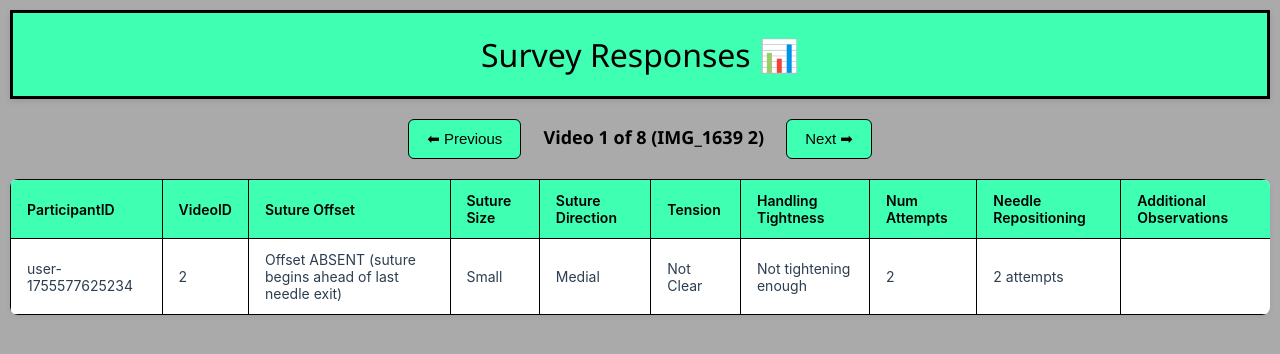
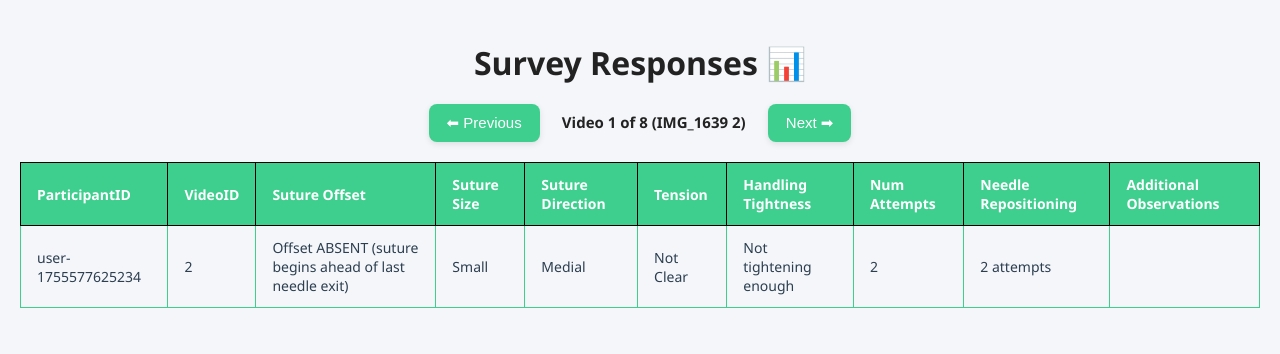
Before and after one commit to rbcabanks/RatingSutureForm, a website: page responses.html in a window 1280 px wide. Drawn offline with Linux system fonts and the light colour scheme.

Commit message:
Add files via upload

```diff
--- a/responses.html
+++ b/responses.html
@@ -5,26 +5,19 @@
   <meta charset="UTF-8">
   <title>Survey Responses 📊</title>
   <style>
-    html {
-      padding: 10px;
-    }
-
     body {
       font-family: "Segoe UI", Roboto, Arial, sans-serif;
       margin: 0;
-      background: #7575759c;
+      background: #f4f6f9;
       color: #333;
+      padding: 20px;
     }
 
     h1 {
       text-align: center;
-      padding: 20px;
-      margin: 0;
-      background: rgb(62, 255, 178);
-      color: black;
-      font-weight: 500;
-      box-shadow: 0 2px 6px rgba(0, 0, 0, 0.1);
-      border: 3px solid black;
+      margin-bottom: 20px;
+      font-weight: 600;
+      color: #222;
     }
 
     .controls {
@@ -33,40 +26,45 @@
     }
 
     button {
-      background: rgb(62, 255, 178);
-      color: black;
-      border: 1px solid black;
+      background: #3ecf8e;
+      color: white;
+      border: none;
       padding: 10px 18px;
       margin: 0 8px;
       font-size: 15px;
-      border-radius: 6px;
+      font-weight: 500;
+      border-radius: 8px;
       cursor: pointer;
-      transition: background 0.2s ease;
+      transition: background 0.2s ease, transform 0.15s ease;
+      box-shadow: 0 2px 6px rgba(0, 0, 0, 0.1);
     }
 
     button:hover {
-      background: #1b5fad;
+      background: #32b97c;
+      transform: translateY(-1px);
     }
 
     #pageInfo {
       display: inline-block;
       margin: 0 10px;
-      font-weight: 1000;
-      font-size: large;
-      color: #000000;
+      font-weight: 600;
+      font-size: 15px;
+      color: #222;
+    }
+
+    .table-container {
+      background: white;
+      border-radius: 10px;
+      overflow: hidden;
+      box-shadow: 0 3px 10px rgba(0, 0, 0, 0.08);
+      overflow-x: auto;
     }
 
     table {
       border-collapse: collapse;
       width: 100%;
-      margin-top: 20px;
-      font-family: "Inter", sans-serif;
       font-size: 14px;
       color: #2c3e50;
-      background: white;
-      box-shadow: 0 2px 6px rgba(0, 0, 0, 0.05);
-      border-radius: 8px;
-      overflow: hidden;
     }
 
     th,
@@ -76,32 +74,31 @@
     }
 
     th {
-      background: rgb(62, 255, 178);
-      ;
-      color: rgb(0, 0, 0);
+      background: #3ecf8e;
+      color: white;
       font-weight: 600;
-      border-bottom: 2px solid #e1e5ea;
+      position: sticky;
+      top: 0;
+      z-index: 2;
+    }
+    td
+    {
+      border: 1px solid #3ecf8e;
     }
 
-    td,
     th {
       border: 1px solid black;
     }
 
-    td:last-child,
-    th:last-child {
-      border-right: none;
-    }
-
-    /* zebra striping for rows */
     tbody tr:nth-child(even) {
-      background: #fdfdfd;
+      background: #fafafa;
     }
 
     tbody tr:hover {
       background: #f1f5f9;
     }
   </style>
+
 </head>
 
 <body>
```
